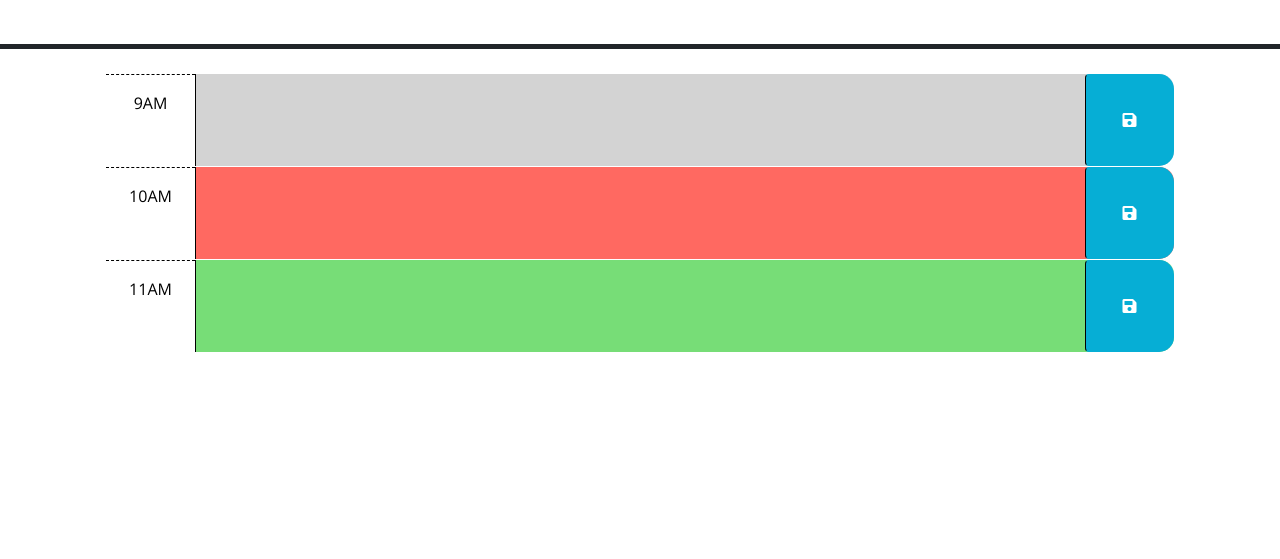
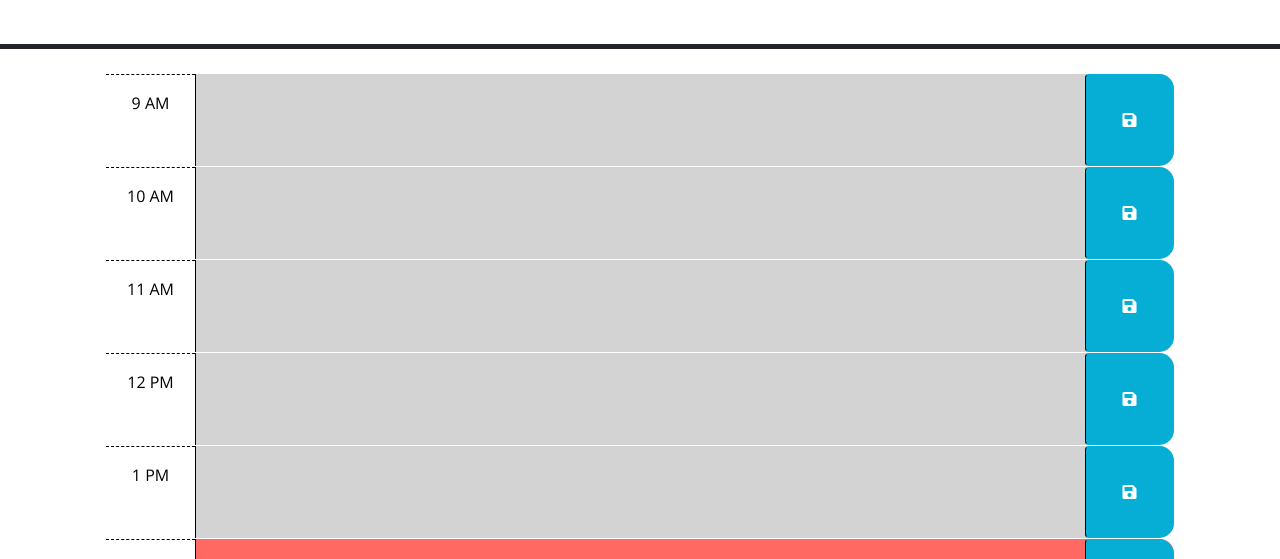
Before and after one commit to NileshPatel83/Work-Day-Scheduler, a plain HTML site: page index.html in a window 1280 px wide. Shown: the part 241-800 px from the top of the page. Drawn offline with nearby package versions, Linux system fonts and the light colour scheme.

Commit message:
addTimeBlocks method added to add standard working time block to display.

```diff
--- a/assets/js/script.js
+++ b/assets/js/script.js
@@ -56,6 +56,7 @@ $(function () {
 //Adds time block for standard working hours.
 function addTimeBlocks(){
 
+  //Loops through each standard working hour.
   standardWorkHours.forEach(stdHour =>{
 
     //Converts standard working hour to 24 hour format.
@@ -64,46 +65,85 @@ function addTimeBlocks(){
     //Gets all classes including past, present or future for time element.
     let className = getClassName(hour);
 
+    //Creates a div element, sets the id and time block classes.
+    //This element represent the row for each time block.
+    let blockDivEl = $('<div>');
+    blockDivEl.attr('id', stdHour);
+    blockDivEl.addClass(className);
 
+    //Creates a div element, sets the value standard time and classes.
+    //This element represents the first column which shows the time.
+    let timeEl = $('<div>');
+    timeEl.text(stdHour);
+    timeEl.addClass(timeElClasses.join(' '));
 
+    //Creates text area element and sets classes and attribute (row height to 3).
+    //This element presents the text area for user to type the acticity.
+    let textAreaEl = $('<textarea>');
+    textAreaEl.addClass(textAreaElClasses.join(' '));
+    textAreaEl.attr('rows', visibleRows);
 
+    //Creates a button element and sets classes and attribute.
+    //This element represents as save button.
+    let saveBtnEl = $('<button>');
+    saveBtnEl.addClass(saveBtnElClasses.join(' '));
+    saveBtnEl.attr('aria-label', 'save');
 
-    // let blockDivEl = $('<div>');
+    //Creates an iamge element for save button element and sets classes and attributes.
+    //Adds the image element to save button element.
+    let saveImageEl = $('<i>');
+    saveImageEl.addClass(saveImageElClasses.join(' '));
+    saveImageEl.attr('aria-hidden', 'true');
+    saveBtnEl.append(saveImageEl);
 
-    // let timeEl = $('<div>');
-    // timeEl.text(stdHour);
-    // timeEl.addClass(className);
+    //Append all columns (time, text area and save button) to time block row element.
+    blockDivEl.append(timeEl, textAreaEl, saveBtnEl);
 
-
+    //Adds the time block row element to main time display container element.
+    timeBlockContainerEl.append(blockDivEl);
   });
 }
 
+//Gets all classes including past, present or future for time element.
 function getClassName(hour){
 
+  //Sets the default value to present class.
   let className = presentClass;
 
-  let currentHour = dayjs().format(H);
+  //Gets current time in 24 hour format.
+  let currentHour = dayjs().format('H');
 
+  //If time block is less thant current time then sets the class as past.
   if(hour < currentHour){
     className = pastClass;
+
+  //If time block is more than current time, sets the class to future.
   } else if (hour > currentHour){
     className = futureClass;
   }
 
+  //Adds this class to time block class array.
   timeBlockElClasses.push(className);
 
+  //Returns the class as string separated by space.
   return timeBlockElClasses.join(' ');
 }
 
 //Converts standard working hour to 24 hour format.
 function getHour(stdHour){
 
+  //Splits the standard working time to time number (e.g. 9) and time format (e.g. AM).
   let array = stdHour.split(' ');
+
+  //Converts time to number.
   let hour = parseInt(array[0], 10);
+
+  //Gets the time format e.g. AM/ PM.
   let format = array[1];
 
-  if(format === 'PM' && hour !== 12)
-  hour += 12;
+  //If the time number is either 12 or time format is PM, then adds 12 to get 24 hour time number.
+  //e.g. 9am = 9, 12pm = 12, 2pm = 14.
+  if(format === 'PM' && hour !== 12) hour += 12;
 
   return hour;
 }
--- a/index.html
+++ b/index.html
@@ -28,7 +28,22 @@
       <p class="lead">A simple calendar app for scheduling your work day</p>
       <p id="currentDay" class="lead fs-3"></p>
     </header>
-    <div id="time-block-container" class="container-lg px-5">
+
+    <main>
+      <div id="time-block-container" class="container-lg px-5"></div>
+    </main>
+
+    <script src="https://code.jquery.com/jquery-3.4.1.min.js"></script>
+    <script
+      src="https://cdn.jsdelivr.net/npm/dayjs@1.11.3/dayjs.min.js"
+      integrity="sha256-iu/zLUB+QgISXBLCW/mcDi/rnf4m4uEDO0wauy76x7U="
+      crossorigin="anonymous"
+    ></script>
+
+    <script src="./assets/js/script.js"></script>
+  </body>
+</html>
+
  <!-- Use class for "past", "present", and "future" to apply styles to the
           time-block divs accordingly. The javascript will need to do this by
           adding/removing these classes on each div by comparing the hour in the
@@ -40,39 +55,27 @@
           -->
 
         <!-- Example of a past time block. The "past" class adds a gray background color. -->
-      <div id="hour-9" class="row time-block past">
+        <!-- <div id="hour-9" class="row time-block past">
           <div class="col-2 col-md-1 hour text-center py-3">9AM</div>
           <textarea class="col-8 col-md-10 description" rows="3"> </textarea>
           <button class="btn saveBtn col-2 col-md-1" aria-label="save">
             <i class="fas fa-save" aria-hidden="true"></i>
           </button>
-      </div>
+        </div> -->
 
         <!-- Example of a a present time block. The "present" class adds a red background color. -->
-      <div id="hour-10" class="row time-block present">
+        <!-- <div id="hour-10" class="row time-block present">
           <div class="col-2 col-md-1 hour text-center py-3">10AM</div>
           <textarea class="col-8 col-md-10 description" rows="3"> </textarea>
           <button class="btn saveBtn col-2 col-md-1" aria-label="save">
             <i class="fas fa-save" aria-hidden="true"></i>
           </button>
-      </div>
+        </div> -->
 
         <!-- Example of a future time block. The "future" class adds a green background color. -->
-      <div id="hour-11" class="row time-block future">
+        <!-- <div id="hour-11" class="row time-block future">
           <div class="col-2 col-md-1 hour text-center py-3">11AM</div>
           <textarea class="col-8 col-md-10 description" rows="3"> </textarea>
           <button class="btn saveBtn col-2 col-md-1" aria-label="save">
             <i class="fas fa-save" aria-hidden="true"></i>
-        </button>
-      </div>
-
-    <script src="https://code.jquery.com/jquery-3.4.1.min.js"></script>
-    <script
-      src="https://cdn.jsdelivr.net/npm/dayjs@1.11.3/dayjs.min.js"
-      integrity="sha256-iu/zLUB+QgISXBLCW/mcDi/rnf4m4uEDO0wauy76x7U="
-      crossorigin="anonymous"
-    ></script>
-
-    <script src="./assets/js/script.js"></script>
-  </body>
-</html>
+          </button> -->
```
Lines whose indentation alone changed are shown as unchanged.
